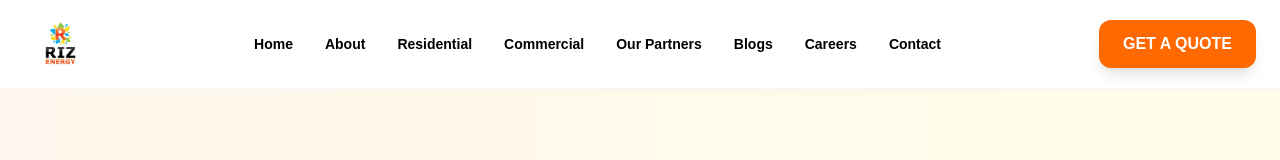
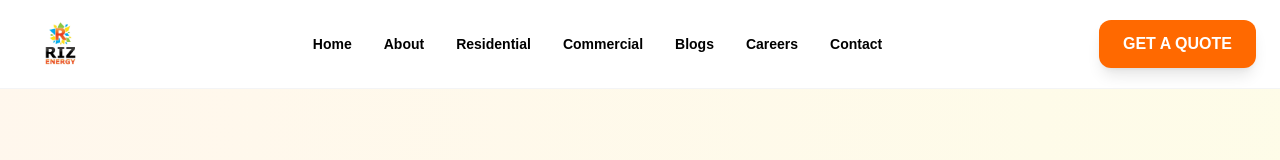
Before and after one commit to akashsandhuo-cmyk/Riz-Energy, a Next.js app: page /about in a window 1280 px wide. Shown: the top 160 px of the page. Built offline with nearby package versions, Linux system fonts and the light colour scheme.

Commit message:
Update Navbar.js

```diff
--- a/app/components/Navbar.js
+++ b/app/components/Navbar.js
@@ -10,7 +10,6 @@ export default function Navbar() {
     { name: 'About', href: '/about' },
     { name: 'Residential', href: '/residential' },
     { name: 'Commercial', href: '/commercial' },
-    { name: 'Our Partners', href: '/our-partners' },
     { name: 'Blogs', href: '/blogs' },
     { name: 'Careers', href: '/careers' },
     { name: 'Contact', href: '/contact' },
```
